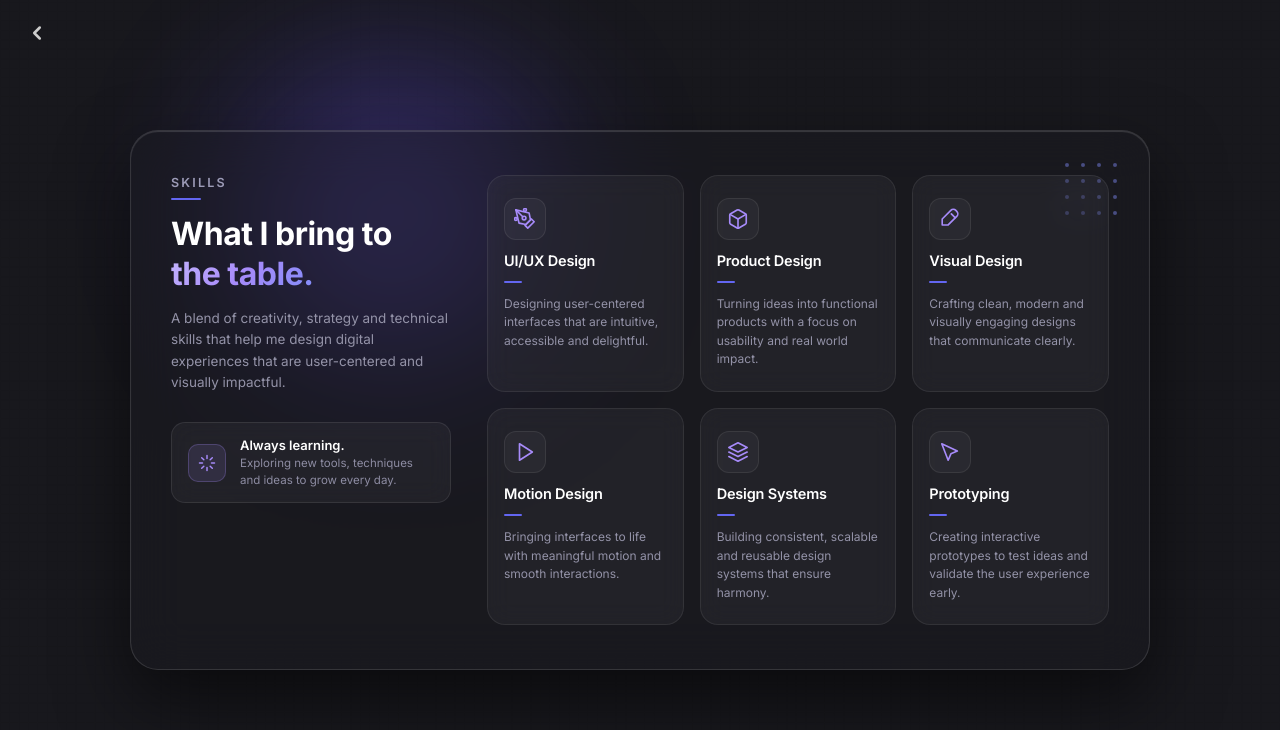
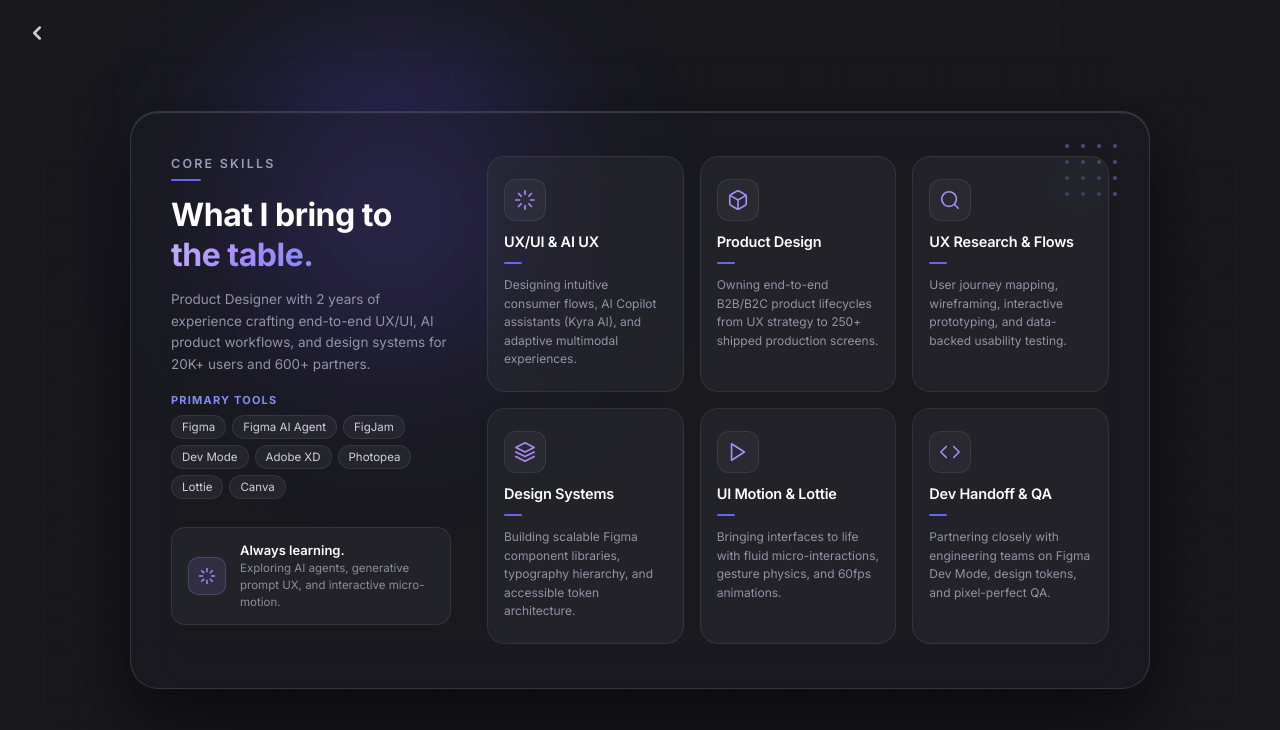
Before and after one commit to vijaysahu0045/Vijay, a React (Vite) app: page / in a window 1280 px wide. Both pictures are taken after a click on the element "Skills". Shown: the top 730 px of the page. Built offline with nearby package versions, Linux system fonts and the light colour scheme.

Commit message:
Update portfolio: 36 projects, glassmorphism, floating nav

```diff
--- a/src/Skills.css
+++ b/src/Skills.css
@@ -181,6 +181,43 @@
   color: #9493a8;
   line-height: 1.6;
   font-weight: 400;
+}
+
+.skills-tools-section {
+  display: flex;
+  flex-direction: column;
+  gap: 8px;
+  margin-top: 4px;
+}
+
+.tools-title {
+  font-size: 11px;
+  font-weight: 700;
+  color: #818cf8;
+  letter-spacing: 1.2px;
+  text-transform: uppercase;
+}
+
+.skills-tools-pills {
+  display: flex;
+  flex-wrap: wrap;
+  gap: 6px;
+}
+
+.skill-tool-badge {
+  background: rgba(255, 255, 255, 0.05);
+  border: 1px solid rgba(255, 255, 255, 0.08);
+  font-size: 11.5px;
+  color: #d1d1de;
+  padding: 4px 10px;
+  border-radius: 12px;
+  transition: all 0.2s ease;
+}
+
+.skill-tool-badge:hover {
+  background: rgba(129, 140, 248, 0.15);
+  border-color: rgba(167, 139, 250, 0.4);
+  color: #FFFFFF;
 }
 
 .skills-learning-card {
--- a/src/Skills.jsx
+++ b/src/Skills.jsx
@@ -4,24 +4,19 @@ import bgImage from './assets/projects-bg.png'
 
 const SKILLS_DATA = [
   {
-    id: 'ui-ux',
-    title: 'UI/UX Design',
-    desc: 'Designing user-centered interfaces that are intuitive, accessible and delightful.',
+    id: 'ai-ux',
+    title: 'UX/UI & AI UX',
+    desc: 'Designing intuitive consumer flows, AI Copilot assistants (Kyra AI), and adaptive multimodal experiences.',
     icon: (
       <svg width="22" height="22" viewBox="0 0 24 24" fill="none" stroke="currentColor" strokeWidth="1.8" strokeLinecap="round" strokeLinejoin="round">
-        <path d="M12 19l7-7 3 3-7 7-3-3z"/>
-        <path d="M18 13l-1.5-7.5L2 2l3.5 14.5L13 18l5-5z"/>
-        <path d="M2 2l7.586 7.586"/>
-        <circle cx="11" cy="11" r="2"/>
-        <circle cx="2" cy="12" r="1.5"/>
-        <circle cx="12" cy="2" r="1.5"/>
+        <path d="M12 2v4M12 18v4M4.93 4.93l2.83 2.83M16.24 16.24l2.83 2.83M2 12h4M18 12h4M4.93 19.07l2.83-2.83M16.24 7.76l2.83-2.83"/>
       </svg>
     )
   },
   {
     id: 'product-design',
     title: 'Product Design',
-    desc: 'Turning ideas into functional products with a focus on usability and real world impact.',
+    desc: 'Owning end-to-end B2B/B2C product lifecycles from UX strategy to 250+ shipped production screens.',
     icon: (
       <svg width="22" height="22" viewBox="0 0 24 24" fill="none" stroke="currentColor" strokeWidth="1.8" strokeLinecap="round" strokeLinejoin="round">
         <path d="M21 16V8a2 2 0 0 0-1-1.73l-7-4a2 2 0 0 0-2 0l-7 4A2 2 0 0 0 3 8v8a2 2 0 0 0 1 1.73l7 4a2 2 0 0 0 2 0l7-4A2 2 0 0 0 21 16z"/>
@@ -31,30 +26,20 @@ const SKILLS_DATA = [
     )
   },
   {
-    id: 'visual-design',
-    title: 'Visual Design',
-    desc: 'Crafting clean, modern and visually engaging designs that communicate clearly.',
+    id: 'ux-research',
+    title: 'UX Research & Flows',
+    desc: 'User journey mapping, wireframing, interactive prototyping, and data-backed usability testing.',
     icon: (
       <svg width="22" height="22" viewBox="0 0 24 24" fill="none" stroke="currentColor" strokeWidth="1.8" strokeLinecap="round" strokeLinejoin="round">
-        <path d="M18.375 2.625a3.875 3.875 0 0 0-5.48 0L3.5 12v6.5H10L19.375 9.125a3.875 3.875 0 0 0 0-5.48z"/>
-        <path d="M13.5 6.5l4 4"/>
-      </svg>
-    )
-  },
-  {
-    id: 'motion-design',
-    title: 'Motion Design',
-    desc: 'Bringing interfaces to life with meaningful motion and smooth interactions.',
-    icon: (
-      <svg width="22" height="22" viewBox="0 0 24 24" fill="none" stroke="currentColor" strokeWidth="1.8" strokeLinecap="round" strokeLinejoin="round">
-        <polygon points="6 3 20 12 6 21 6 3"/>
+        <circle cx="11" cy="11" r="8"/>
+        <line x1="21" y1="21" x2="16.65" y2="16.65"/>
       </svg>
     )
   },
   {
     id: 'design-systems',
     title: 'Design Systems',
-    desc: 'Building consistent, scalable and reusable design systems that ensure harmony.',
+    desc: 'Building scalable Figma component libraries, typography hierarchy, and accessible token architecture.',
     icon: (
       <svg width="22" height="22" viewBox="0 0 24 24" fill="none" stroke="currentColor" strokeWidth="1.8" strokeLinecap="round" strokeLinejoin="round">
         <polygon points="12 2 2 7 12 12 22 7 12 2"/>
@@ -64,16 +49,29 @@ const SKILLS_DATA = [
     )
   },
   {
-    id: 'prototyping',
-    title: 'Prototyping',
-    desc: 'Creating interactive prototypes to test ideas and validate the user experience early.',
+    id: 'motion-design',
+    title: 'UI Motion & Lottie',
+    desc: 'Bringing interfaces to life with fluid micro-interactions, gesture physics, and 60fps animations.',
     icon: (
       <svg width="22" height="22" viewBox="0 0 24 24" fill="none" stroke="currentColor" strokeWidth="1.8" strokeLinecap="round" strokeLinejoin="round">
-        <path d="M3 3l7 18 3-7 7-3L3 3z"/>
+        <polygon points="5 3 19 12 5 21 5 3"/>
+      </svg>
+    )
+  },
+  {
+    id: 'dev-handoff',
+    title: 'Dev Handoff & QA',
+    desc: 'Partnering closely with engineering teams on Figma Dev Mode, design tokens, and pixel-perfect QA.',
+    icon: (
+      <svg width="22" height="22" viewBox="0 0 24 24" fill="none" stroke="currentColor" strokeWidth="1.8" strokeLinecap="round" strokeLinejoin="round">
+        <polyline points="16 18 22 12 16 6"/>
+        <polyline points="8 6 2 12 8 18"/>
       </svg>
     )
   }
 ]
+
+const TOOLS_LIST = ['Figma', 'Figma AI Agent', 'FigJam', 'Dev Mode', 'Adobe XD', 'Photopea', 'Lottie', 'Canva']
 
 export default function Skills({ onBack }) {
   return (
@@ -107,12 +105,12 @@ export default function Skills({ onBack }) {
             ))}
           </div>
 
-          {/* Left Column: Headlines & Always learning */}
+          {/* Left Column: Headlines & Tools */}
           <div className="skills-left-col">
             <div className="skills-left-top">
               {/* Tag / Category */}
               <div className="skills-tag-wrap">
-                <span className="skills-tag-text">SKILLS</span>
+                <span className="skills-tag-text">CORE SKILLS</span>
                 <div className="skills-tag-line" />
               </div>
 
@@ -124,8 +122,18 @@ export default function Skills({ onBack }) {
 
               {/* Description */}
               <p className="skills-body-text">
-                A blend of creativity, strategy and technical skills that help me design digital experiences that are user-centered and visually impactful.
+                Product Designer with 2 years of experience crafting end-to-end UX/UI, AI product workflows, and design systems for 20K+ users and 600+ partners.
               </p>
+
+              {/* Tools Tags Row */}
+              <div className="skills-tools-section">
+                <span className="tools-title">PRIMARY TOOLS</span>
+                <div className="skills-tools-pills">
+                  {TOOLS_LIST.map((tool) => (
+                    <span key={tool} className="skill-tool-badge">{tool}</span>
+                  ))}
+                </div>
+              </div>
             </div>
 
             {/* Bottom "Always learning." Card */}
@@ -137,7 +145,7 @@ export default function Skills({ onBack }) {
               </div>
               <div className="skills-learning-text">
                 <h4>Always learning.</h4>
-                <p>Exploring new tools, techniques and ideas to grow every day.</p>
+                <p>Exploring AI agents, generative prompt UX, and interactive micro-motion.</p>
               </div>
             </div>
           </div>
```
